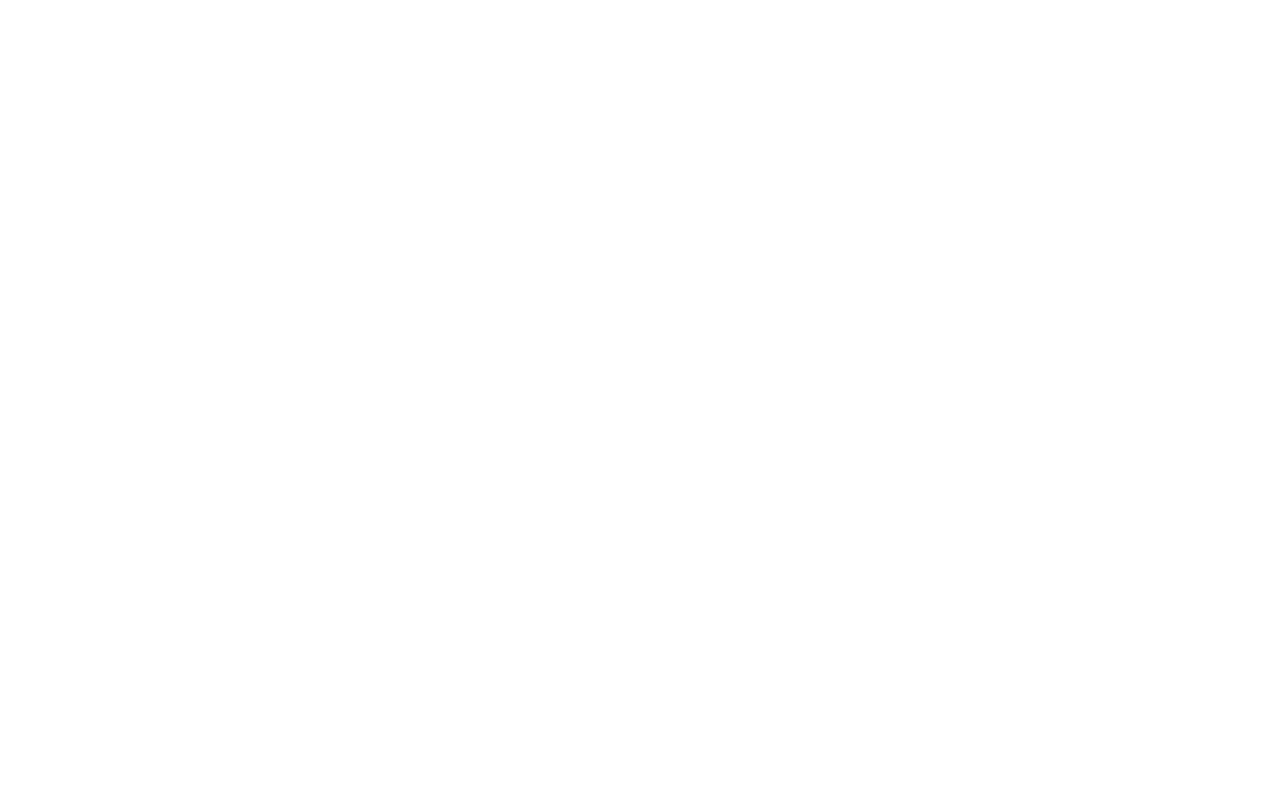
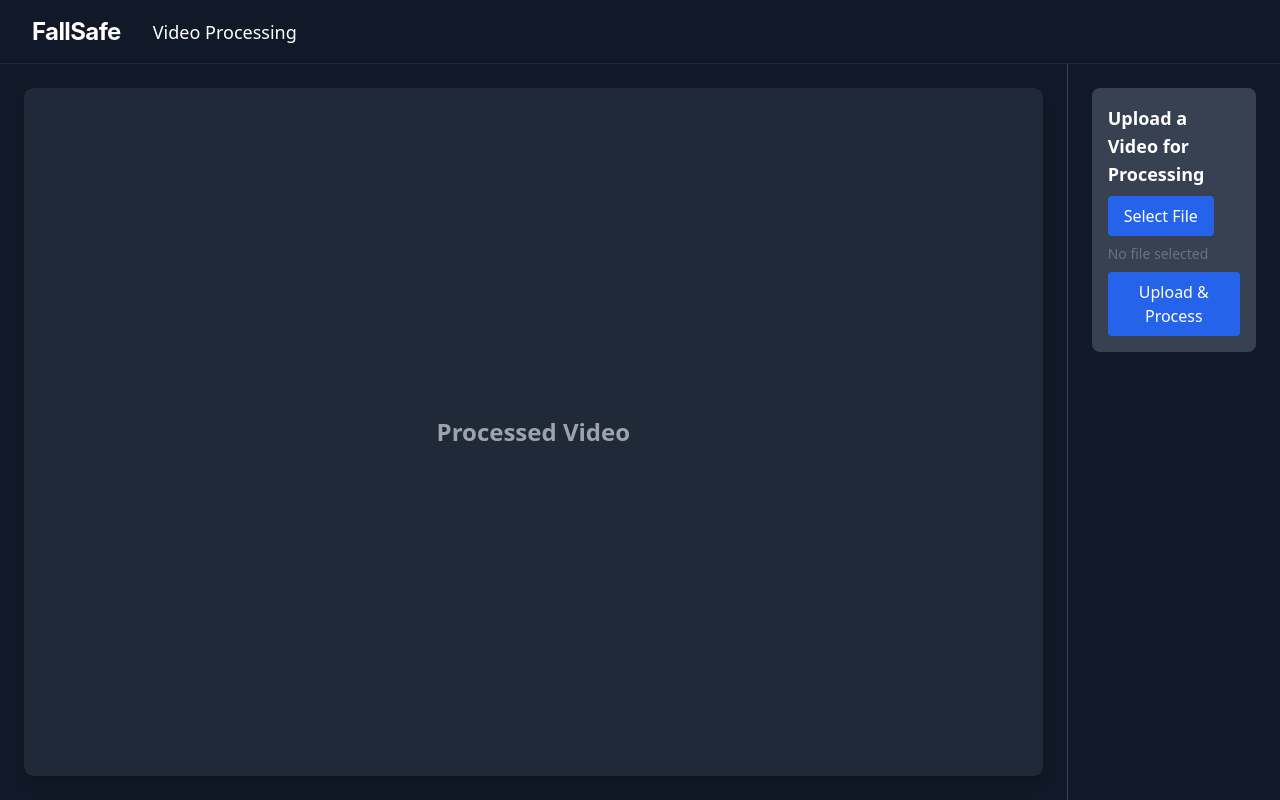
Before and after one commit to Sonnpm197/TechFest_Frontend, a React (Create React App) app: page /dl/video in a window 1280 px wide. Before the commit this address had no page. Built offline with nearby package versions, Linux system fonts and the light colour scheme.

Commit message:
adding emergency call

```diff
--- a/src/App.jsx
+++ b/src/App.jsx
@@ -3,6 +3,7 @@ import { BrowserRouter as Router, Routes, Route } from "react-router-dom";
 import LandingPage from "./components/nlp/LandingPage.jsx";
 import Dashboard from "./components/nlp/Dashboard.jsx";
 import FallSafe from "./components/dl/FallSafe";
+import FallSafeVideoUploader from "./components/dl/FallSafeVideoUploader";
 
 function App() {
   return (
@@ -11,6 +12,7 @@ function App() {
         <Route path="/" element={<LandingPage />} />
         <Route path="/dashboard" element={<Dashboard />} />
         <Route path="/dl" element={<FallSafe />} />
+        <Route path="/dl/video" element={<FallSafeVideoUploader />} />
       </Routes>
     </Router>
   );
--- a/src/components/dl/FallSafe.jsx
+++ b/src/components/dl/FallSafe.jsx
@@ -1,6 +1,7 @@
 import React, {useState, useRef, useEffect} from 'react';
 import {io} from "socket.io-client";
 import {format} from 'date-fns';
+import FallSafeHeader from "./FallSafeHeader";
 
 function FallSafe() {
 	const [isWebcam, setIsWebcam] = useState(false); // open webcam state
@@ -56,7 +57,7 @@ function FallSafe() {
 		console.log('Sending number to Twilio:', formattedNumber); // Should show +61411840738
 
 		try {
-			const response = await fetch('http://localhost:3001/dl/phone/make-call', {
+			const response = await fetch(`${process.env.REACT_APP_BACKEND_URL}/dl/phone/make-call`, {
 				method: 'POST',
 				headers: {
 					'Content-Type': 'application/json',
@@ -285,10 +286,7 @@ function FallSafe() {
 		<div className="min-h-screen bg-gray-900 text-white font-sans flex flex-col">
 			<canvas ref={canvasRef} style={{display: 'none'}}/>
 			{/* Header with Logo */}
-			<header className="w-full flex items-center h-16 px-8 bg-gray-900 border-b border-gray-800">
-				<span className="text-2xl font-bold tracking-tight text-white select-none"
-					  style={{fontFamily: 'SF Pro Display, -apple-system, BlinkMacSystemFont, Segoe UI, Roboto, Oxygen, Ubuntu, Cantarell, Fira Sans, Droid Sans, Helvetica Neue, sans-serif'}}>FallSafe</span>
-			</header>
+			<FallSafeHeader/>
 			<div className="flex flex-1">
 				{/* Main content (80%) */}
 				<div className="flex flex-col w-5/6 p-6 space-y-4">
--- /dev/null
+++ b/src/components/dl/FallSafeHeader.jsx
@@ -0,0 +1,31 @@
+import React from 'react';
+import { useNavigate, Link } from 'react-router-dom';
+
+const FallSafeHeader = () => {
+	const navigate = useNavigate();
+
+	return (
+		<header className="w-full flex items-center h-16 px-8 bg-gray-900 border-b border-gray-800">
+      <span
+		  className="text-2xl font-bold tracking-tight text-white select-none cursor-pointer"
+		  style={{
+			  fontFamily:
+				  'SF Pro Display, -apple-system, BlinkMacSystemFont, Segoe UI, Roboto, Oxygen, Ubuntu, Cantarell, Fira Sans, Droid Sans, Helvetica Neue, sans-serif',
+		  }}
+		  onClick={() => navigate('/dl')}
+	  >
+        FallSafe
+      </span>
+			<nav className="ml-8 flex items-center">
+				<Link
+					to="/dl/video"
+					className="text-white text-lg font-medium hover:text-blue-400 transition-colors duration-200"
+				>
+					Video Processing
+				</Link>
+			</nav>
+		</header>
+	);
+};
+
+export default FallSafeHeader;
--- /dev/null
+++ b/src/components/dl/FallSafeVideoUploader.jsx
@@ -0,0 +1,97 @@
+import React, { useState } from "react";
+import FallSafeHeader from "./FallSafeHeader";
+
+const FallSafeVideoUploader= () => {
+	const [file, setFile] = useState(null);
+	const [processedUrl, setProcessedUrl] = useState(null);
+	const [loading, setLoading] = useState(false);
+
+	const handleUpload = async () => {
+		if (!file) return;
+
+		const formData = new FormData();
+		formData.append("file", file);
+
+		setLoading(true);
+		try {
+			const res = await fetch("http://localhost:3001/dl/video/upload", {
+				method: "POST",
+				body: formData,
+			});
+
+			const data = await res.json();
+			const videoPath = `${data.output_video}`.split(/[/\\]/).pop();
+			console.log(videoPath);
+			setProcessedUrl(`http://localhost:3001/dl/video/processed/${videoPath}`);
+			console.log(processedUrl);
+		} catch (err) {
+			console.error("Upload failed:", err);
+		} finally {
+			setLoading(false);
+		}
+	};
+
+	return (
+		<div className="min-h-screen bg-gray-900 text-white font-sans flex flex-col">
+			{/* Header */}
+			<FallSafeHeader/>
+			<div className="flex flex-1">
+				{/* Main content (80%) */}
+				<div className="flex flex-col w-5/6 p-6 space-y-4">
+					{/* Processed Video */}
+					<div
+						className="bg-black rounded-lg shadow-lg flex-1 flex items-center justify-center relative overflow-hidden group">
+						{processedUrl ? (
+							<video controls width="100%" className="w-full h-full object-fill rounded-lg">
+								<source src={processedUrl} type="video/mp4"/>
+							</video>
+						) : (
+							<div
+								className="absolute top-0 left-0 w-full h-full flex items-center justify-center bg-gray-800 rounded-lg">
+								<span className="text-2xl text-gray-400 font-semibold">Processed Video</span>
+							</div>
+						)}
+					</div>
+				</div>
+				{/* Sidebar (20%) */}
+				<div className="w-1/6 flex flex-col space-y-4 p-6 border-l border-gray-700">
+					{/* Uploader box */}
+					<div className="bg-gray-700 rounded-lg p-4 mb-4">
+						<h2 className="text-lg font-semibold mb-2">Upload a Video for Processing</h2>
+						<label className="block">
+							<span className="sr-only">Choose file</span>
+							<input
+								type="file"
+								accept="video/*"
+								onChange={(e) => setFile(e.target.files?.[0] || null)}
+								className="hidden"
+								id="file-upload"
+							/>
+							<button
+								type="button"
+								className="px-4 py-2 bg-blue-600 text-white rounded"
+								onClick={() => document.getElementById('file-upload').click()}
+							>
+								Select File
+							</button>
+						</label>
+						{file ? (
+							<div className="break-words text-sm text-gray-300 mt-2">{file.name}</div>
+						) : (
+							<div className="break-words text-sm text-gray-500 mt-2">No file selected</div>
+						)}
+						<button
+							className="mt-2 px-4 py-2 bg-blue-600 text-white rounded"
+							onClick={handleUpload}
+							disabled={!file || loading}
+						>
+							{loading ? "Uploading..." : "Upload & Process"}
+						</button>
+					</div>
+				</div>
+			</div>
+		</div>
+	);
+};
+
+export default FallSafeVideoUploader;
```
